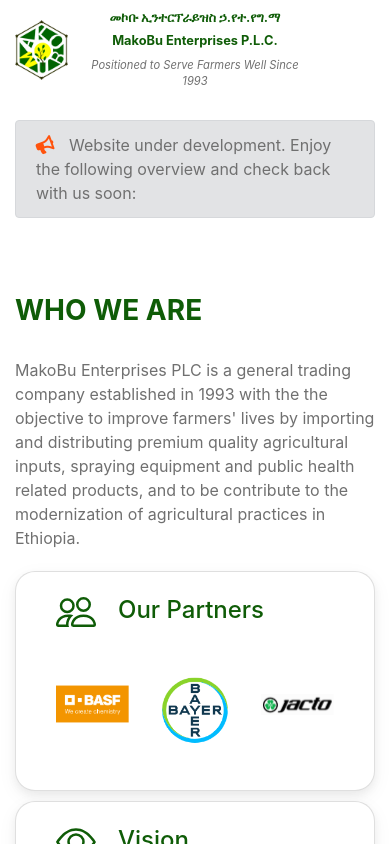
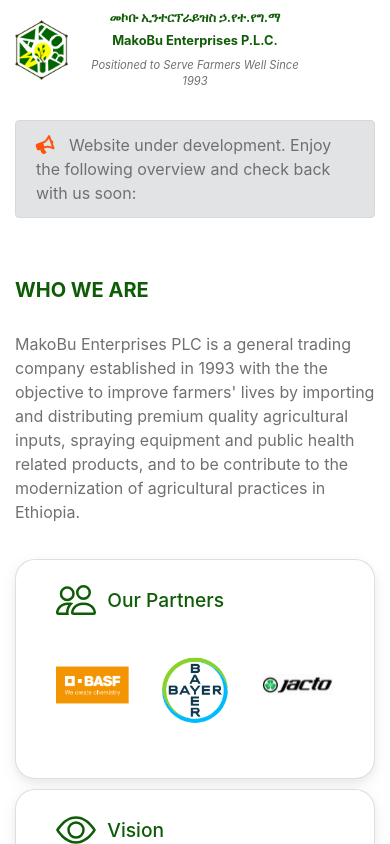
Before and after one commit to menelik7/makobu, a React (Create React App) app in the folder client/: page / in a window 390 px wide. Shown: the top 844 px of the page. Built offline with nearby package versions, Linux system fonts and the light colour scheme; a web font is replaced by a local one.

Commit message:
Header text font-size changed for small screens

```diff
--- a/client/src/components/landing/Landing.css
+++ b/client/src/components/landing/Landing.css
@@ -29,6 +29,7 @@
 .card-title {
 	font-size: 1.5rem;
 	font-weight: 500;
+	padding-left: 0;
 }
 
 .svgs {
@@ -91,6 +92,15 @@
 		min-height: 200px;
 		padding: 5px 15px;
 	}
+
+	.card-title {
+		font-size: 1.2rem;
+		padding-left: 15px;
+	}
+
+	.larger-text {
+		font-size: 2rem;
+	}
 }
 
 /* Extra small devices (portrait phones, less than 375px)*/
--- a/client/src/components/landing/Landing.js
+++ b/client/src/components/landing/Landing.js
@@ -11,8 +11,8 @@
 				<div key={i} className="col-lg-6 card-container">
 					<div className="card">
 						<div className="row">
-							<div className="col-3 col-sm-2">{icon}</div>
-							<div className="col-9 col-sm-10 green flex-left no-left-pad card-title">
+							<div className="col-2">{icon}</div>
+							<div className="col-10 green flex-left no-bottom-margin card-title">
 								{title}
 							</div>
 						</div>
@@ -30,15 +30,15 @@
 	render() {
 		return (
 			<div className="container landing-main-div">
-				<div className="col-lg-8 offset-lg-2 alert alert-secondary grey website-under-dev">
+				<div className="col-lg-8 offset-lg-2 alert alert-secondary grey no-bottom-margin website-under-dev">
 					<i className="orange fa fa-bullhorn"></i>
 					Website under development. Enjoy the following overview and check back
 					with us soon:
 				</div>
 
 				<div className="large-top-padding who-we-are">
-					<h3 className="bold green small-bottom-margin">WHO WE ARE</h3>
-					<p className="grey">
+					<h5 className="bold green small-bottom-margin">WHO WE ARE</h5>
+					<p className="grey small-bottom-margin">
 						MakoBu Enterprises PLC is a general trading company established in
 						1993 with the the objective to improve farmers' lives by importing
 						and distributing premium quality agricultural inputs, spraying
@@ -51,7 +51,7 @@
 				<div className=""></div>
 
 				<div className="large-top-padding what-we-do">
-					<h3 className="bold green small-bottom-margin">WHAT WE DO</h3>
+					<h5 className="bold green small-bottom-margin">What we do</h5>
 					<p className="grey">
 						MakoBu Enterprises PLC currently imports and distributes, registered
 						high-standard agricultural inputs such as SEMINIS brand vegetable
```
